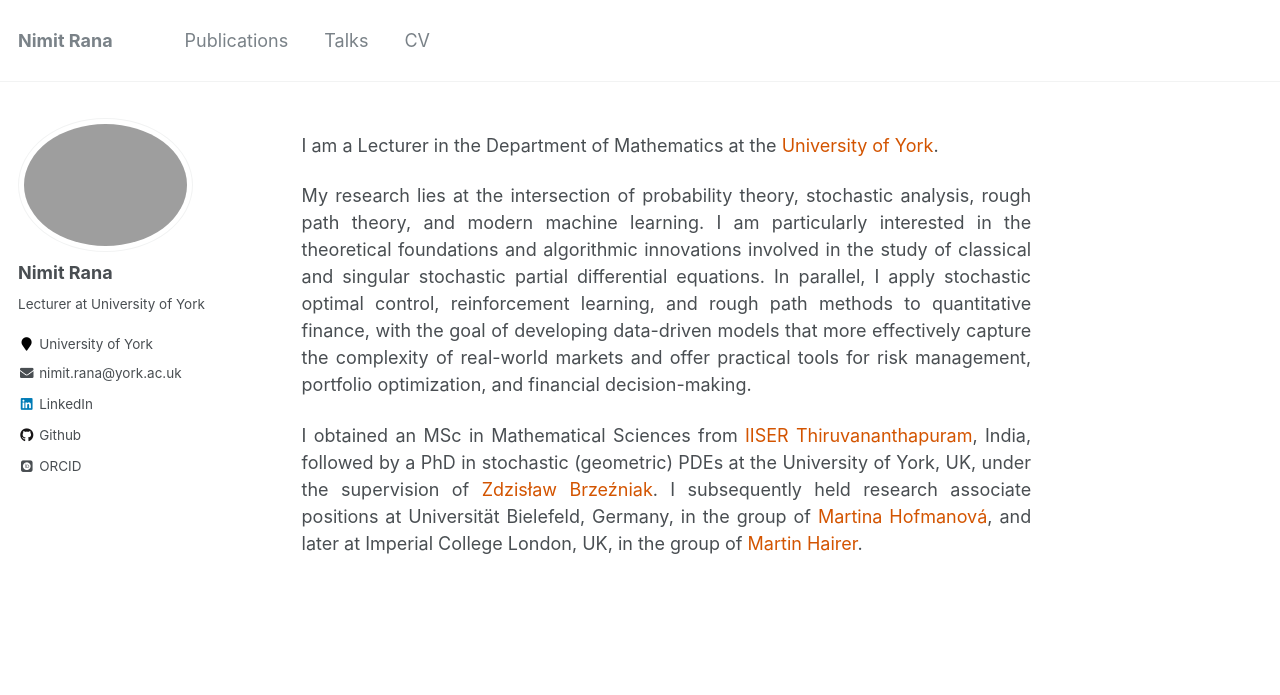
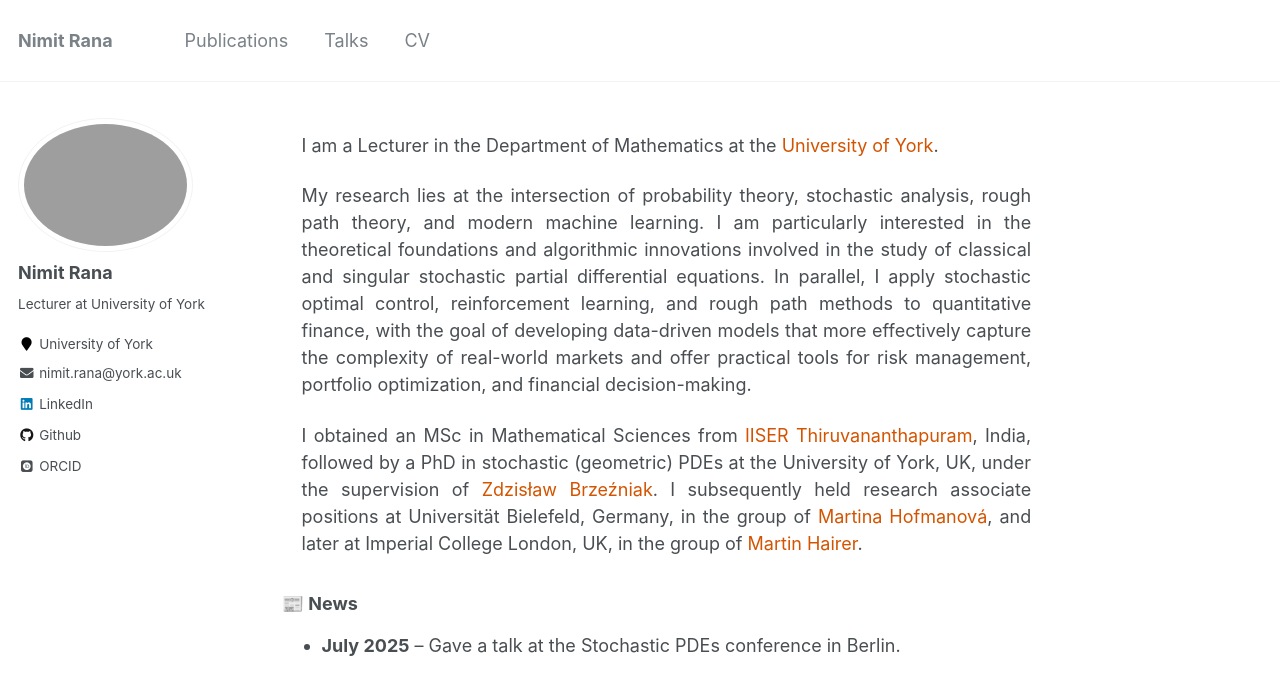
Before and after one commit to rananimit/rananimit.github.io, a Jekyll site: the page built from _pages/about.md, in a window 1280 px wide. Shown: the top 695 px of the page. Built offline with Jekyll 4.4.1, drawn with Linux system fonts in a browser that asks for light colours; some web fonts are replaced.

Commit message:
Update about.md

```diff
--- a/_pages/about.md
+++ b/_pages/about.md
@@ -40,3 +40,12 @@ My research lies at the intersection of probability theory, stochastic analysis,
 I obtained an MSc in Mathematical Sciences from <a href="https://maths.iisertvm.ac.in/" target="_blank">IISER Thiruvananthapuram</a>, India, followed by a PhD in stochastic (geometric) PDEs at the University of York, UK, under the supervision of <a href="https://www.york.ac.uk/maths/people/zdzislaw-brzezniak/" target="_blank">Zdzisław Brzeźniak</a>. I subsequently held research associate positions at Universität Bielefeld, Germany, in the group of <a href="https://ekvv.uni-bielefeld.de/pers_publ/publ/PersonDetail.jsp?personId=106484011&lang=EN" target="_blank">Martina Hofmanová</a>, and later at Imperial College London, UK, in the group of <a href="https://www.hairer.org/" target="_blank">Martin Hairer</a>.</p>
 
 </div>
+
+
+
+<div class="news-section">
+  <h3>📰 News</h3>
+  <ul>
+    <li><strong>July 2025</strong> – Gave a talk at the Stochastic PDEs conference in Berlin.</li>
+  </ul>
+</div>
```
